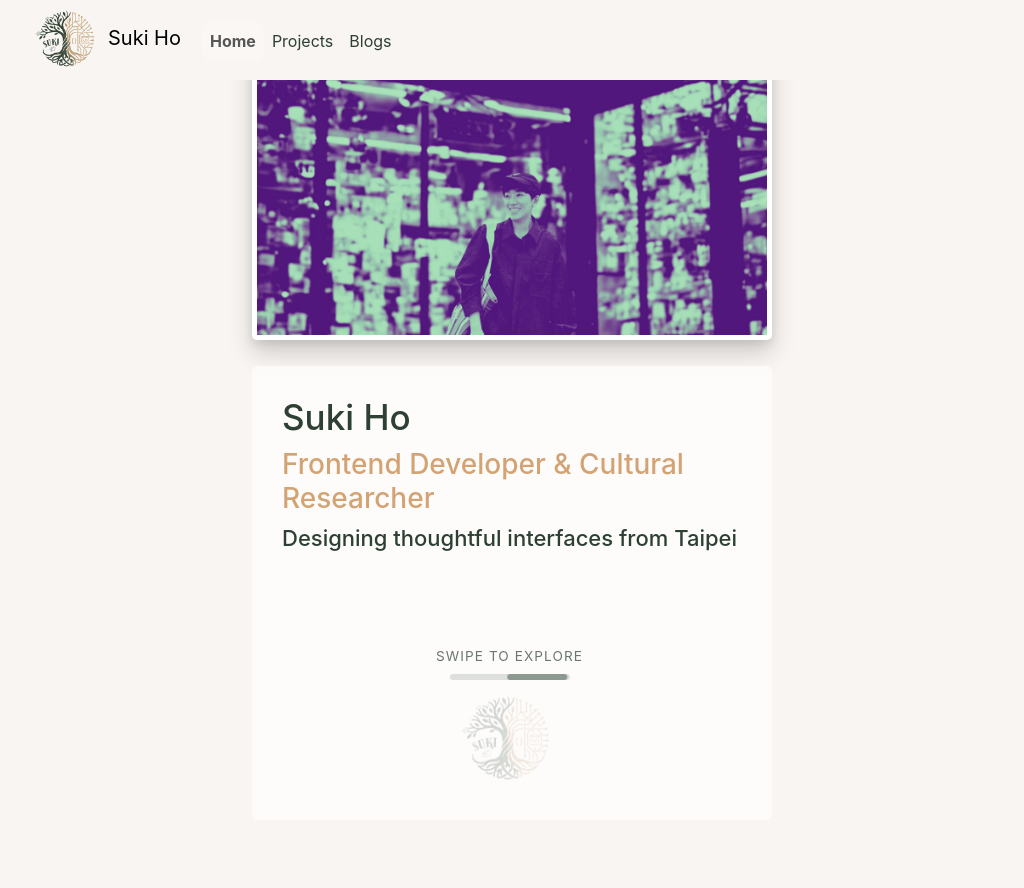
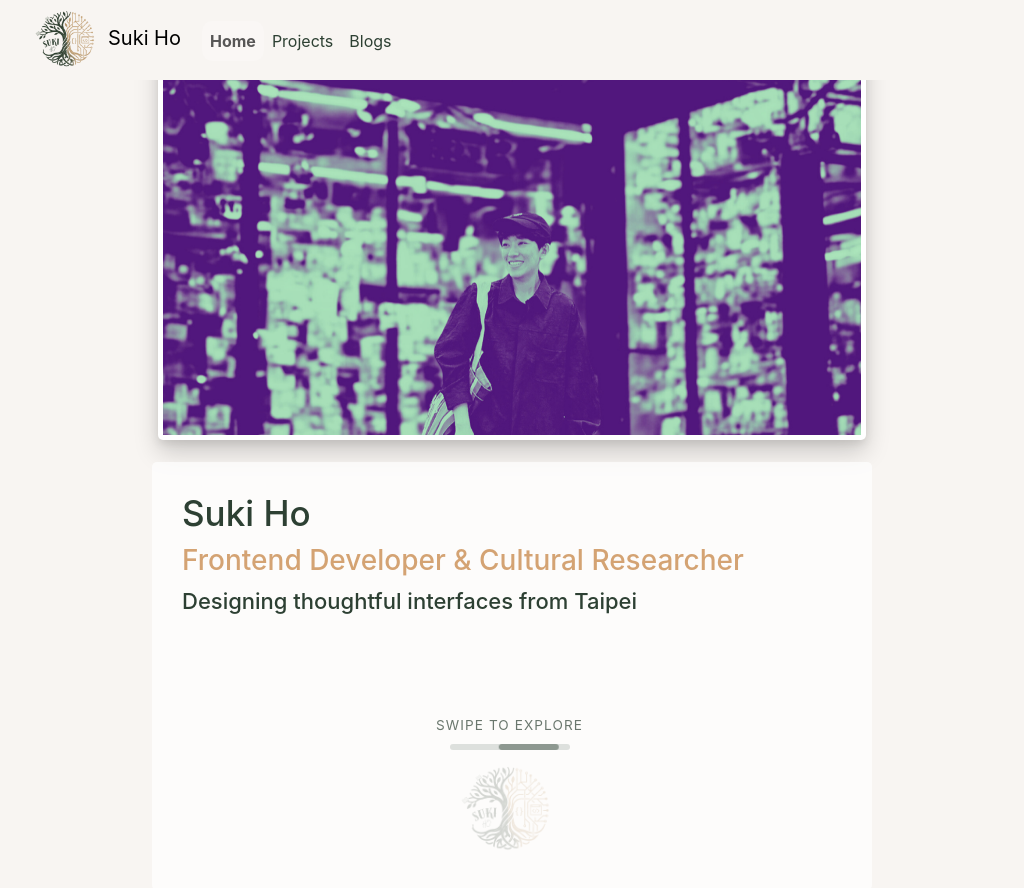
Before and after one commit to schiho47/suki_ho, a Next.js app: page / in a window 1024 px wide. Shown: the top 888 px of the page. Built offline with nearby package versions, Linux system fonts and the light colour scheme.

Commit message:
2026.05.18 fix rwd issue

```diff
--- a/components/Home/HomeHero.module.scss
+++ b/components/Home/HomeHero.module.scss
@@ -391,16 +391,35 @@
   .buddha {
     display: none;
   }
-
+  .imageDiv {
+    padding: 6px;
+    margin-top: 18%;
     .image {
       transition: none;
       transform: none;
       max-width: 100%;
-    padding: 5px;
       border-radius: 5px;
-    margin-bottom: 10px;
       z-index: 1;
       width: 100%;
       height: auto;
     }
   }
+}
+
+@media (min-width: 769px) and (max-width: 1024px) {
+  .imageStack,
+  .helloBox {
+    max-width: 720px;
+  }
+
+  .imageDiv {
+    margin-top: 0;
+  }
+}
+
+@media (max-width: 768px) {
+  .imageDiv {
+    padding: 10px;
+    margin-top: 24%;
+  }
+}
--- a/components/Home/HomeHero.tsx
+++ b/components/Home/HomeHero.tsx
@@ -301,6 +301,7 @@ const HomeHero = () => {
         <div
           onMouseEnter={() => handleMouseEnter('')}
           onMouseLeave={handleMouseLeave}
+          className={styles.imageDiv}
         >
           <Image
             id="suki_ho"
--- a/styles/Hobbies.module.scss
+++ /dev/null
@@ -1,14 +0,0 @@
-@import '@styles/variables.scss';
-.container {
-  min-height: 100vh;
-  position: relative;
-  z-index: 0;
-  width: 95%;
-  margin: 0 auto;
-  margin-top: 8rem;
-  h1,
-  hr {
-    color: $primary-color;
-    margin-bottom: 2rem;
-  }
-}
```
Lines whose indentation alone changed are shown as unchanged.
